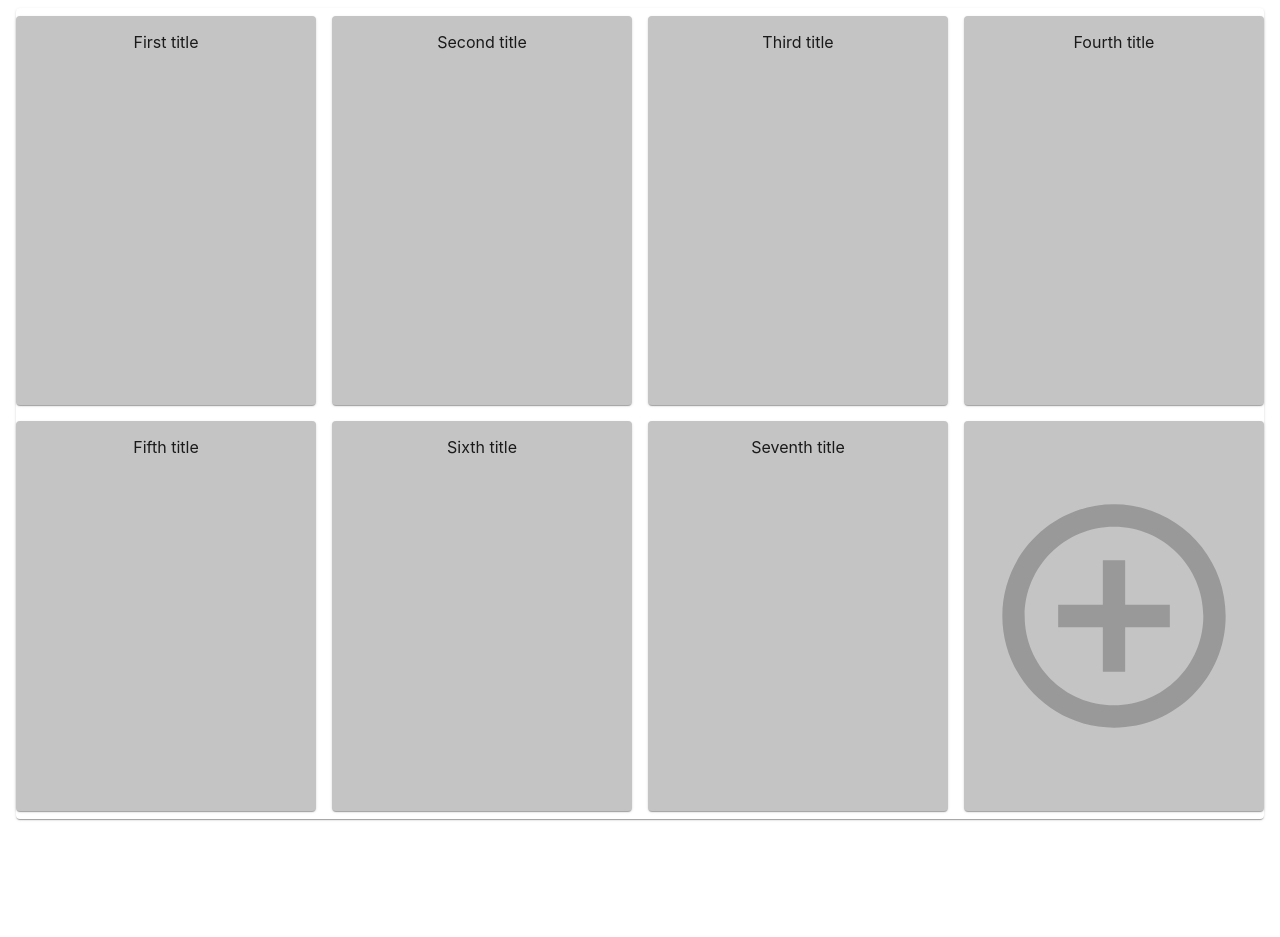
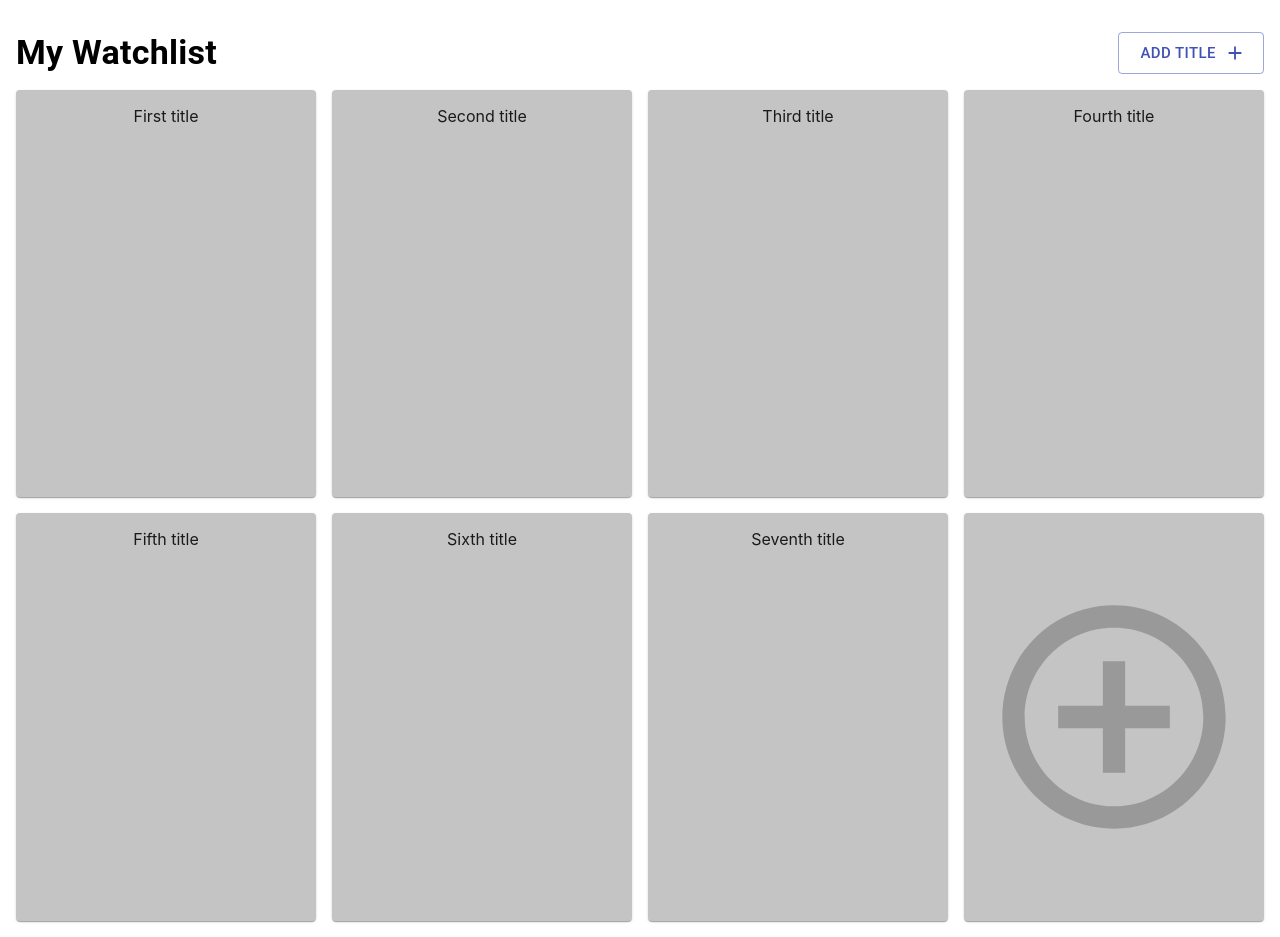
Before and after one commit to palianskas/bingey, a React (Create React App) app in the folder app/bingey-ui/: page / in a window 1280 px wide. Before the commit the page ends 827 px from the top, so only its background shows below. Built offline with nearby package versions, Linux system fonts and the light colour scheme.

Commit message:
add header to watchlist component

```diff
--- a/app/bingey-ui/src/components/Watchlist/Watchlist.jsx
+++ b/app/bingey-ui/src/components/Watchlist/Watchlist.jsx
@@ -1,20 +1,34 @@
 import React from 'react';
 import clsx from 'clsx';
 import { makeStyles } from '@material-ui/core/styles';
-import { Paper, Grid } from '@material-ui/core';
+import { Paper, Grid, Typography, Button } from '@material-ui/core';
 
 import AddCircleOutlineIcon from '@material-ui/icons/AddCircleOutline';
+import AddIcon from '@material-ui/icons/Add';
 
 const useStyles = makeStyles((theme) => ({
   root: {
-    flexGrow: 1,
     margin: theme.spacing(2),
   },
   paper: {
-    aspectRatio: 3 / 4,
+    aspectRatio: 5 / 7,
     padding: theme.spacing(2),
     textAlign: 'center',
     backgroundColor: '#c4c4c4',
+  },
+  header: {
+    display: 'flex',
+    justifyContent: 'space-between',
+  },
+  watchlistName: {
+    fontWeight: 'bold',
+    padding: theme.spacing(2, 0),
+  },
+  addTitleHeaderButton: {
+    margin: theme.spacing(2, 0),
+    [theme.breakpoints.down('xs')]: {
+      display: 'none',
+    },
   },
   addTitleCard: {
     display: 'flex',
@@ -32,21 +46,35 @@ export const Watchlist = ({ titles }) => {
   const classes = useStyles();
 
   return (
-    <Paper className={classes.root}>
+    <div className={classes.root}>
+      <div className={classes.header}>
+        <Typography variant='h4' className={classes.watchlistName}>
+          My Watchlist
+        </Typography>
+        <Button
+          variant='outlined'
+          color='primary'
+          size='large'
+          className={classes.addTitleHeaderButton}
+          endIcon={<AddIcon />}
+        >
+          Add title
+        </Button>
+      </div>
       <Grid container spacing={2}>
         {titles.map((title) => {
           return (
-            <Grid item xs={6} sm={3}>
+            <Grid item xs={6} sm={4} md={3} xl={2}>
               <Paper className={classes.paper}>{title.name}</Paper>
             </Grid>
           );
         })}
-        <Grid item xs={6} sm={3}>
+        <Grid item xs={6} sm={4} md={3} xl={2}>
           <Paper className={clsx(classes.paper, classes.addTitleCard)}>
             <AddCircleOutlineIcon className={classes.addTitleIcon} />
           </Paper>
         </Grid>
       </Grid>
-    </Paper>
+    </div>
   );
 };
```
